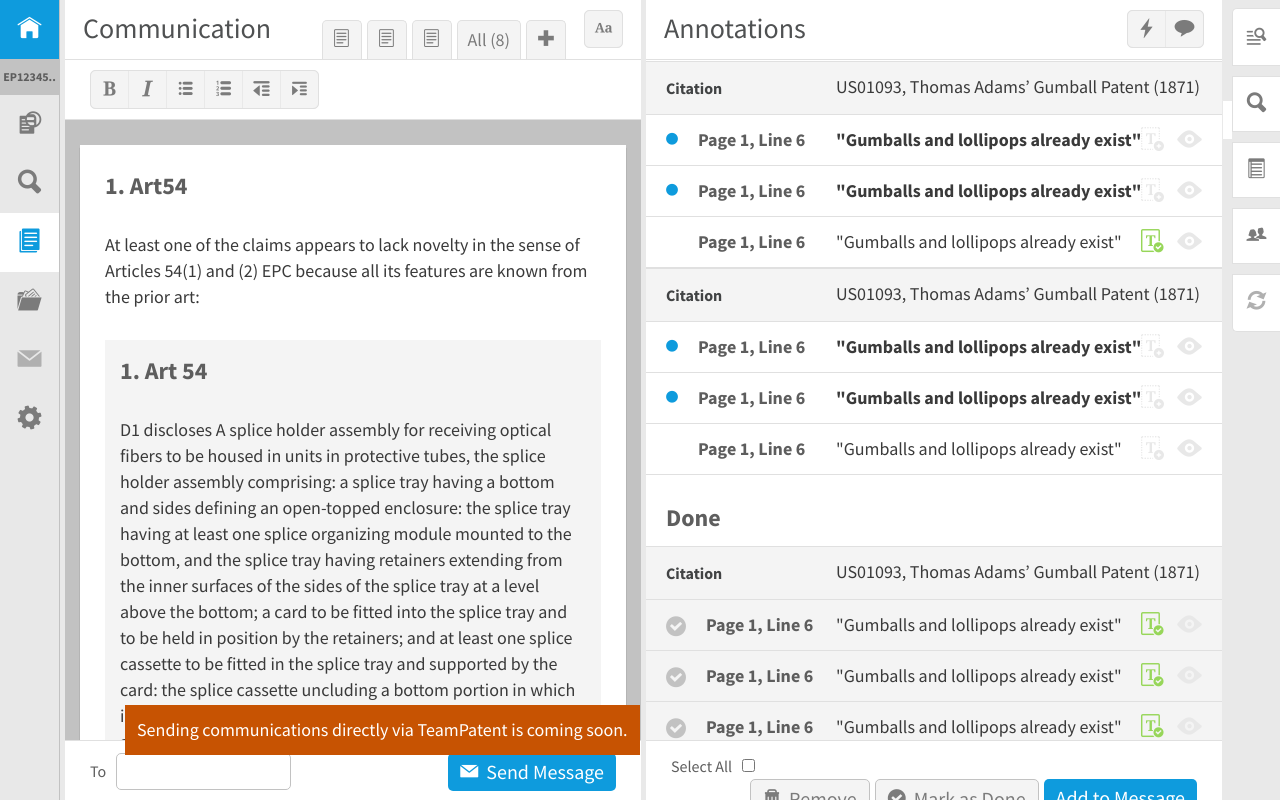
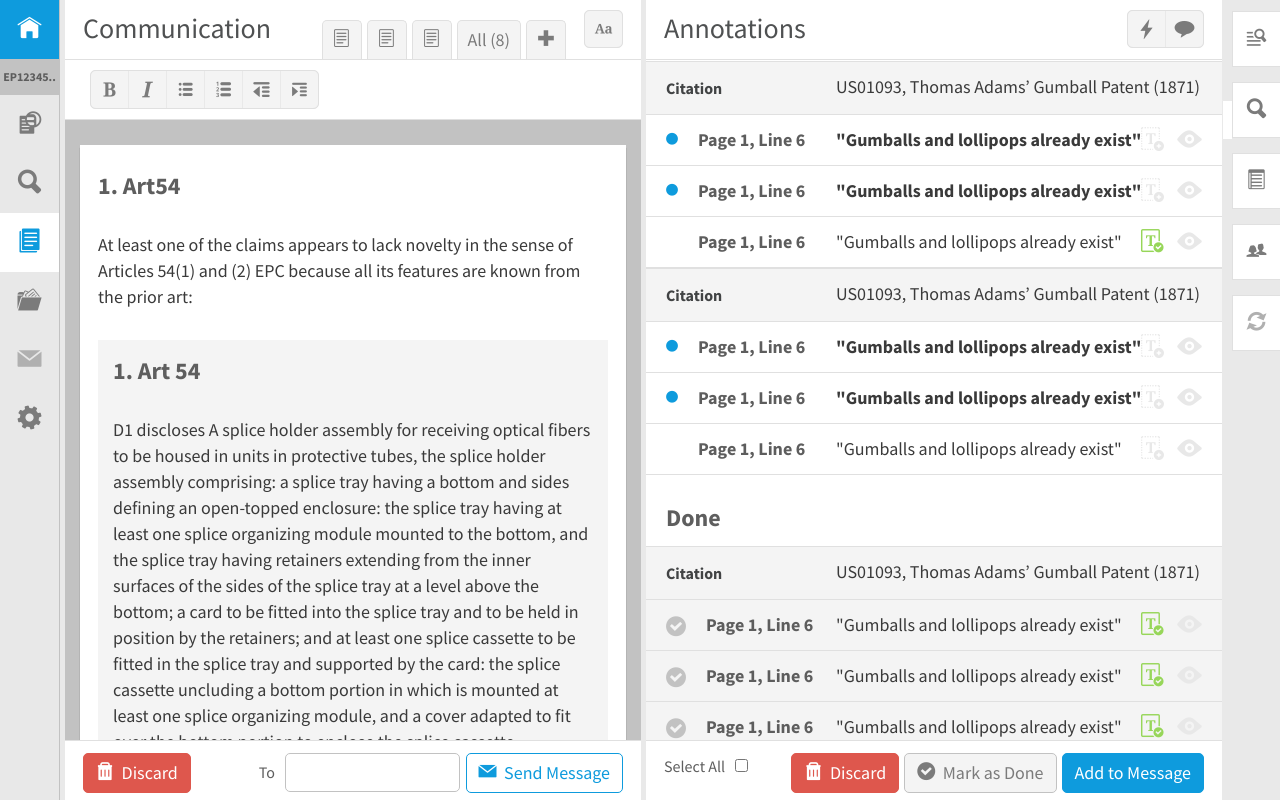
Before and after one commit to Edyt/pattern-library, a plain HTML site: page communications-annotation.html in a window 1280 px wide. Drawn offline with nearby package versions, Linux system fonts and the light colour scheme.

Commit message:
Created Helper Notification Styles

```diff
--- a/communications-annotation.html
+++ b/communications-annotation.html
@@ -74,7 +74,7 @@
 
 						<form class="search-parameters">
 							<div class="large-search-field">
-								<p><a class="teal" href="#">&lt;liquid toner&gt;</a>, <a class="yellow" ref="#">&lt;spinal-wound reinforcement&gt;</a></p>
+								<p><a class="teal" href="#">&lt;liquid toner&gt;</a>, <a class="yellow" href="#">&lt;spinal-wound reinforcement&gt;</a></p>
 							</div>
 
 							<div class="concept-row header">
@@ -289,23 +289,27 @@
 
 				<div class="actions-toolbar">
 					<form>
-						<div class="">
+						<div class="left">
+							<ul>
+								<li><a href="#" class="button error"><span class="dijitIcon tpIconTrash"></span> Discard</a></li>
+							</ul>
+						</div>
+
+						<div class="right">
 							<p>
 								<label>To</label>
 								<input type="text" />
 							</p>
-						</div>
 
-						<div class="buttons">
 							<ul>
 								<li><a href="#" class="primary button disabled"><span class="dijitIcon tpIconCommunication"></span> Send Message</a></li>
 							</ul>
 						</div>
 					</form>
 
-					<div class="status">
+					<!-- <div class="status">
 						<h4>Sending communications directly via TeamPatent is coming soon.</h4>
-					</div>
+					</div> -->
 				</div>
 			</section>
 
@@ -498,16 +502,16 @@
 
 				<div class="actions-toolbar">
 					<form>
-						<div class="">
+						<div class="left">
 							<p>
 								<label>Select All</label>
 								<input type="checkbox" />
 							</p>
 						</div>
 
-						<div class="buttons">
+						<div class="right">
 							<ul>
-								<li><a href="#" class="button"><span class="dijitIcon tpIconTrash"></span> Remove</a></li>
+								<li><a href="#" class="button error"><span class="dijitIcon tpIconTrash"></span> Discard</a></li>
 								<li><a href="#" class="button"><span class="dijitIcon tpIconSuccessCircle"></span> Mark as Done</a></li>
 								<li><a href="#" class="primary button">Add to Message</a></li>
 							</ul>
--- a/input-css/style.scss
+++ b/input-css/style.scss
@@ -40,9 +40,9 @@ $success: #97d659;
 $success-hover: #82b94b;
 $success-pastel: #d8f7b9;
 
-$error: #D93D33;
-$error-hover: #af3128;
-$error-pastel: #f6d8d7;
+$error: #de574d;
+$error-hover: #bb4d45;
+$error-pastel: #e4bebb;
 
 $warning: #C75302;
 $warning-hover: #953d00;
@@ -147,7 +147,7 @@ section {
 	}
 
 
-	.button {
+	a.button {
 		border-radius: $rad-borders;
 		font-size: 18px;
 		background: $white-shade;
@@ -163,29 +163,72 @@ section {
 		}
 	}
 
-	.button.primary {
+	a.button:hover, a.button:active {
+		background: $column-shade;
+		color: $body-shade;
+	}
+
+	a.button:active {
+		box-shadow: 0 1px 0 rgba(0,0,0,0.3) inset;
+	}
+
+	a.disabled {
+		color: $disabled-icon-shade;
+		cursor: not-allowed;
+	}
+
+	// primary button styles
+
+	a.button.primary {
 		background: $primary-accent;
 		color: $white-shade;
-		border: none;
+		border: 1px solid $primary-accent;
 
 		.dijitIcon {
 			color: $white-shade;
 		}
 	}
 
-	.button:hover, .button:active {
-		background: $column-shade;
-		color: $body-shade;
-	}
-
-	.button.primary:hover, .button.primary:active {
+	a.button.primary:hover, a.button.primary:active {
 		background: $primary-accent-hover;
 		color: $white-shade;
-		border: none;
-	}
-
-	.button:active {
-		box-shadow: 0 1px 0 rgba(0,0,0,0.3) inset;
+	}
+
+	a.primary.disabled, a.primary.disabled:hover, a.primary.disabled:active {
+		background: $white-shade;
+		border: 1px solid $primary-accent;
+	}
+
+	a.primary.disabled, a.primary.disabled, a.primary.disabled:hover,
+	a.primary.disabled span, a.primary.disabled .dijitIcon {
+		color: $primary-accent;
+	}
+
+	// error button styles
+
+	a.button.error {
+		background: $error;
+		color: $white-shade;
+		border: 1px solid $error;
+
+		.dijitIcon {
+			color: $white-shade;
+		}
+	}
+
+	a.button.error:hover, a.button.error:active {
+		background: $error-hover;
+		color: $white-shade;
+	}
+
+	a.error.disabled, a.error.disabled:hover, a.error.disabled:active {
+		background: $white-shade;
+		border: 1px solid $error;
+	}
+
+	a.error.disabled, a.error.disabled, a.error.disabled:hover,
+	a.error.disabled span, a.error.disabled .dijitIcon {
+		color: $error;
 	}
 
 h1 {
@@ -254,7 +297,7 @@ form {
 		font: 100% $primary-font-stack;
 		color: $body-shade;
 		font-size: 15px;
-		padding: 8px;
+		padding: 9px;
 		border: 1px solid $darker-column-shade;
 		width: 53%;
 	}
@@ -296,6 +339,7 @@ form {
 		margin-left: 130px;
 		display: inline;
 	}
+
 	input[type="checkbox"] + label, input[type="radio"] + label {
 		width: auto;
 		display: inline-block;
@@ -596,7 +640,7 @@ aside.callout-box.warning {
 	padding: 0;
 	position: fixed;
 	right: 0;
-	top: 8px;
+	top: 11px;
 	border-right: 0;
 	border-top-left-radius: 5px;
 	background: $background-shade;
@@ -609,7 +653,7 @@ aside.callout-box.warning {
 		padding: 0;
 
 		li {
-			margin: 0 0 10px;
+			margin: 0 0 15px;
 			position: relative;
 
 			> a {
@@ -625,18 +669,21 @@ aside.callout-box.warning {
 				border: 1px solid $column-line-shade;
 				border-right: 0;
 			}
-		}
-
-		li:first-child a {
-			padding-top: 16px;
-			border-top-left-radius: 5px;
-		}
-
-		li:last-child a {
-			-webkit-border-bottom-left-radius: 5px;
-			-moz-border-radius-bottomleft: 5px;
-			border-bottom-left-radius: 5px;
-			padding-bottom: 16px;
+
+			em {
+				background: none repeat scroll 0 0 #a069df;
+			    border-radius: 20px;
+			    display: inline-block;
+				color: $white-shade;
+			    font-style: normal;
+				font-size: 16px;
+				border: 3px solid #864cc8;
+			    margin-left: 6px;
+			    padding: 0 10px 1px;
+			    position: absolute;
+			    right: 36px;
+			    top: -8px;
+			}
 		}
 
 		li.nav-label {
@@ -1089,7 +1136,7 @@ aside.callout-box.warning {
 				display: block;
 				text-align: center;
 				width: 37px;
-				padding: 6px 4px 4px;
+				padding: 7px 4px 3px;
 			}
 
 			label {
@@ -1174,16 +1221,17 @@ aside.callout-box.warning {
 
 	h4.toolbar-main-button {
 		float: right;
-	    margin-top: 16px;
+	    margin-top: 17px;
 		margin-right: 18px;
 
 		.button {
-			padding: 7px 12px 6px 10px;
+			padding: 8px 11px 6px;
 			border: 1px solid $column-line-shade;
 		}
 
 		.primary.button {
-			padding: 8px 35px;
+			padding-left: 30px;
+			padding-right: 30px;
 			border: none;
 		}
 
@@ -1521,7 +1569,7 @@ aside.callout-box.warning {
 						font-style: normal;
 						display: inline-block;
 						background: $success;
-						padding: 0px 10px;
+						padding: 0 8px;
 						margin-left: 6px;
 						border-radius: $big-rad-borders;
 					}
@@ -1728,7 +1776,7 @@ aside.callout-box.warning {
 	top: auto;
 	border-top: 1px solid $column-line-shade;
 	border-bottom: 0;
-	padding: 12px 25px;
+	padding: 12px 18px;
 
 	form {
 		p, label, input, button, .button {
@@ -1742,37 +1790,38 @@ aside.callout-box.warning {
 		}
 	}
 
-	div {
-		float: left;
-		margin-left: 15px;
-	}
-
-	div:first-child, li { margin-left: 0 }
-
-	div.buttons {
+	div.left, p, ul {
+		float: left;
+		margin-right: 8px;
+	}
+
+	div.left, li { margin-left: 0 }
+
+	div.right {
 		float: right;
+	}
+
 
 	ul {
-		float: none;
 	margin: 0;
 	border: 0;
+	background: none;
 
 
 		li {
-
 			margin-left: 5px;
 
 			a {
 				width: auto;
+				font-size: 18px;
 				padding: 6px 12px;
-				}
 			}
 		}
 	}
 
 	.status {
 		position: absolute;
-		margin-left: 35px;
+		margin-left: 16%;
 		padding: 12px;
 		background: $warning;
 		bottom: 45px;
@@ -1807,7 +1856,7 @@ aside.callout-box.warning {
 		.main-content {
 			margin: 25px 15px;
 			background: $white-shade;
-			padding: 25px;
+			padding: 25px 18px;
 			box-shadow: 0 3px 1px $dark-shade;
 		}
 
```
Also changed, not shown: nav-patterns.html (+2 -1 lines), output-css/style.css. Lines whose indentation alone changed are shown as unchanged.
